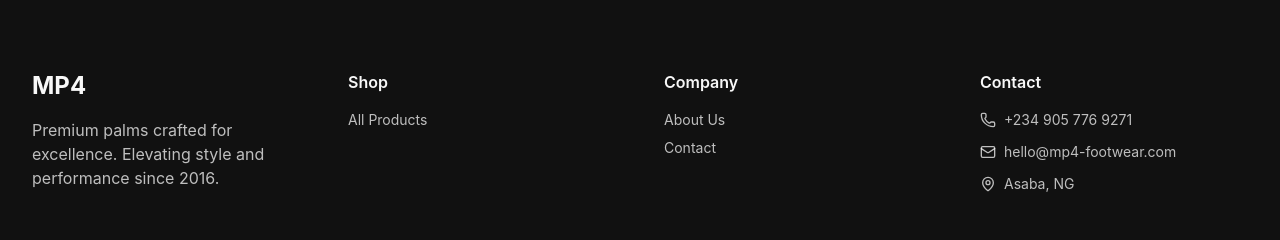
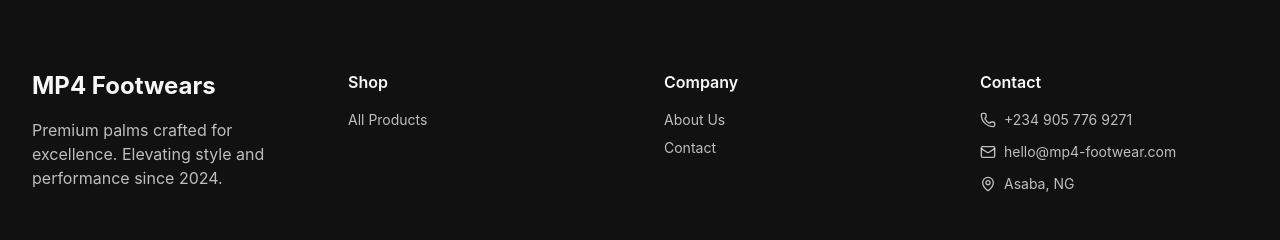
Before and after one commit to i-fetch/mp4footwear, a Next.js app: page / in a window 1280 px wide. Shown: the part 1187-1427 px from the top of the page. Built offline with nearby package versions, Linux system fonts and the light colour scheme; no server answers; the database is empty.

Commit message:
ready to deploy

```diff
--- a/components/Footer.tsx
+++ b/components/Footer.tsx
@@ -18,9 +18,9 @@ export function Footer() {
         <div className="grid grid-cols-1 md:grid-cols-4 gap-12 mb-12">
           {/* Brand */}
           <div className="space-y-4">
-            <h3 className="text-2xl font-bold">MP4</h3>
+            <h3 className="text-2xl font-bold">MP4 Footwears</h3>
             <p className="text-background/75">
-              Premium palms crafted for excellence. Elevating style and performance since 2016.
+              Premium palms crafted for excellence. Elevating style and performance since 2024.
             </p>
           </div>
 
```
